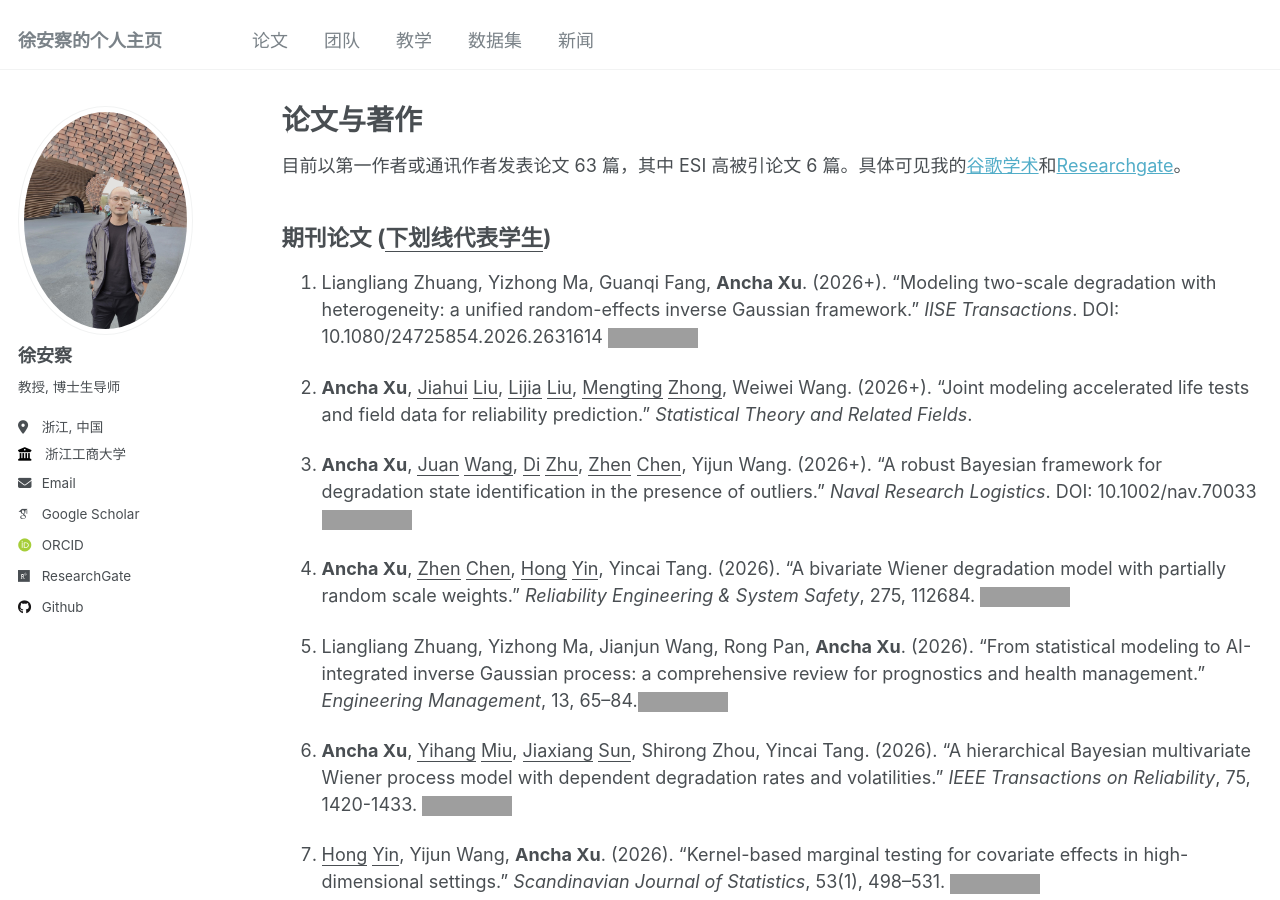
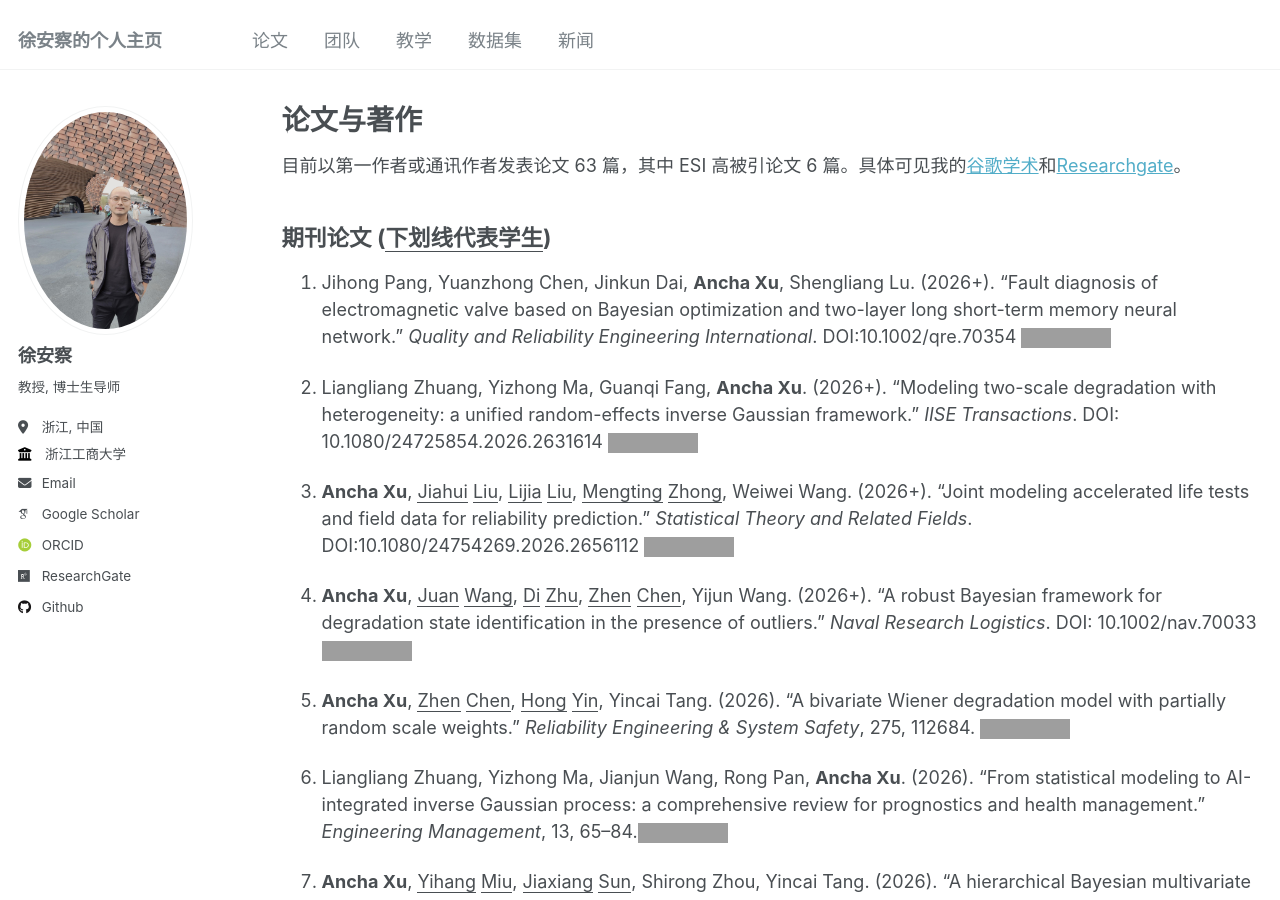
Before and after one commit to XU-ANCHA/XU-ANCHA.github.io, a Jekyll site: the page built from _pages/publications.md, in a window 1280 px wide and 900 px high. Built offline with Jekyll 4.4.1, drawn with Linux system fonts in a browser that asks for light colours; some web fonts are replaced; grey boxes are pictures that could not be loaded.

Commit message:
Update publications.md

```diff
--- a/_pages/publications.md
+++ b/_pages/publications.md
@@ -9,9 +9,11 @@ author_profile: true
 
 ## 期刊论文 (<u>下划线代表学生</u>)
 
+1. Jihong Pang, Yuanzhong Chen, Jinkun Dai, **Ancha Xu**, Shengliang Lu. (2026+). "Fault diagnosis of electromagnetic valve based on Bayesian optimization and two-layer long short-term memory neural network." *Quality and Reliability Engineering International*. DOI:10.1002/qre.70354 [![Link](https://img.shields.io/badge/link-blue?style=flat-square&logo=googlescholar&logoColor=white)](https://doi.org/10.1002/qre.70354)
+
 1. Liangliang Zhuang, Yizhong Ma, Guanqi Fang, **Ancha Xu**. (2026+). "Modeling two-scale degradation with heterogeneity: a unified random-effects inverse Gaussian framework." *IISE Transactions*. DOI: 10.1080/24725854.2026.2631614 [![PDF](https://img.shields.io/badge/PDF-red?style=flat-square&logo=adobeacrobatreader&logoColor=white)](https://github.com/user-attachments/files/25140849/IISE-two.scale.pdf)
 
-1. **Ancha Xu**, <u>Jiahui</u> <u>Liu</u>, <u>Lijia</u> <u>Liu</u>, <u>Mengting</u> <u>Zhong</u>, Weiwei Wang. (2026+). "Joint modeling accelerated life tests and field data for reliability prediction." *Statistical Theory and Related Fields*.
+1. **Ancha Xu**, <u>Jiahui</u> <u>Liu</u>, <u>Lijia</u> <u>Liu</u>, <u>Mengting</u> <u>Zhong</u>, Weiwei Wang. (2026+). "Joint modeling accelerated life tests and field data for reliability prediction." *Statistical Theory and Related Fields*. DOI:10.1080/24754269.2026.2656112 [![Link](https://img.shields.io/badge/link-blue?style=flat-square&logo=googlescholar&logoColor=white)](https://doi.org/10.1016/10.1080/24754269.2026.2656112)
 
 1. **Ancha Xu**, <u>Juan</u> <u>Wang</u>, <u>Di</u> <u>Zhu</u>, <u>Zhen</u> <u>Chen</u>, Yijun Wang. (2026+). "A robust Bayesian framework for degradation state identification in the presence of outliers." *Naval Research Logistics*. DOI: 10.1002/nav.70033  [![PDF](https://img.shields.io/badge/PDF-red?style=flat-square&logo=adobeacrobatreader&logoColor=white)](https://github.com/user-attachments/files/23769901/2025-NRL.pdf)
 
```
